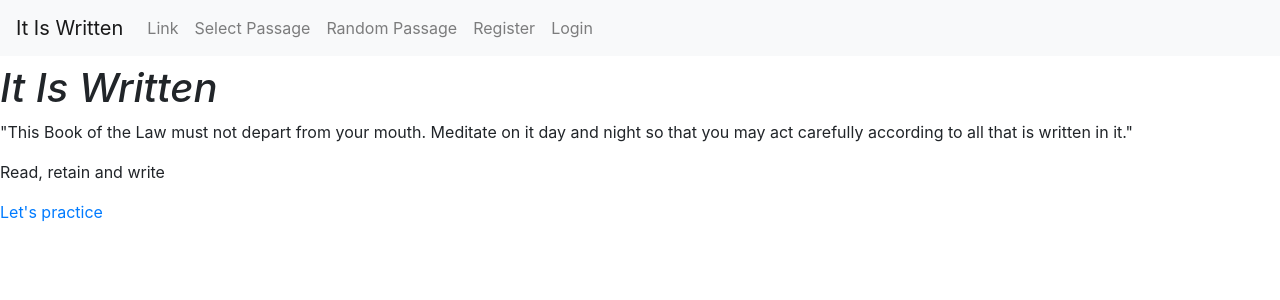
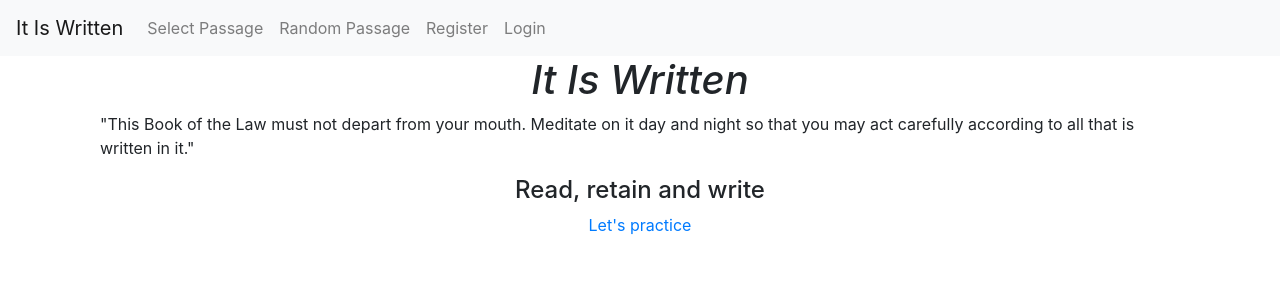
Before and after one commit to InnuendoX3/it-is-written, a React (Create React App) app in the folder client/: page / in a window 1280 px wide. Shown: the top 300 px of the page. Built offline with nearby package versions, Linux system fonts and the light colour scheme.

Commit message:
Bootstrap API lists

```diff
--- a/client/src/App.css
+++ b/client/src/App.css
@@ -1,8 +1,42 @@
+
+h1, h2, h3, h4 {
+  text-align: center;
+}
+
+.t-center {
+  text-align: center;
+}
+
+.f-cen-cen {
+  display: flex;
+  justify-content: center;
+}
+
+.bible_list {
+  display: flex;
+  flex-direction: column;
+  gap: 12px;
+}
+
+.botton_list {
+  display: flex;
+  flex-wrap: wrap;
+  justify-content: center;
+  gap: 2px;
+}
+
+.bible_text {
+  margin: 5vh 0;
+  font-size: 18px;
+  text-align: center;
+}
+
+.buttons_horizontal {
+  display: flex;
+  justify-content: space-between;
+}
 
 
-.little-spc {
-  padding: 1vh 0;
-}
 
 @media only screen and (max-width: 600px) {
   textarea {
--- a/client/src/components/Layout.jsx
+++ b/client/src/components/Layout.jsx
@@ -4,6 +4,8 @@ import { UserContext } from '../contexts/UserContext'
 import UserKit from '../data/UserKit'
 
 import NavigationBar from './Navbar'
+
+import Container from 'react-bootstrap/Container'
 
 export default function Layout({children}) {
   const { userData, setUserData, setIsAuthenticated, setIsAdmin } = useContext(UserContext)
@@ -35,9 +37,9 @@ export default function Layout({children}) {
   return (
     <div>
       <NavigationBar />
-      <main className='little-spc'>
+      <Container>
         {children}
-      </main>
+      </Container>
     </div>
   )
 }
--- a/client/src/components/Navbar.jsx
+++ b/client/src/components/Navbar.jsx
@@ -24,14 +24,15 @@ export default function NavigationBar() {
   }
 
   return (
-    <Navbar bg="light" expand="lg">
+    <Navbar bg="light" expand="md">
 
       <Navbar.Brand href='/'>It Is Written</Navbar.Brand>
 
       <Navbar.Toggle aria-controls="basic-navbar-nav" />
+
       <Navbar.Collapse id="basic-navbar-nav">
         <Nav className="mr-auto">
-          <Nav.Link href="#link">Link</Nav.Link>
+
           <Nav.Link href='/select'>Select Passage</Nav.Link>
 
           <Nav.Link href='/random'>Random Passage</Nav.Link>
--- a/client/src/components/intro/index.jsx
+++ b/client/src/components/intro/index.jsx
@@ -1,16 +1,18 @@
 import React from 'react'
 import { Link } from 'react-router-dom'
 
-//import Button from 'react-bootstrap/Button'
+import Container from 'react-bootstrap/Container'
 
 export default function Intro() {
 
   return (
-    <div className=''>
+    <Container className=''>
       <h1><em>It Is Written</em></h1>
       <p>"This Book of the Law must not depart from your mouth. Meditate on it day and night so that you may act carefully according to all that is written in it."</p>
-      <p>Read, retain and write</p>
-      <Link to="/select" >Let's practice</Link>
-    </div>
+      <h4>Read, retain and write</h4>
+      <div>
+        <Link className='f-cen-cen'  to="/select" >Let's practice</Link>
+      </div>
+    </Container>
   )
 }
--- a/client/src/components/practice/BibleVerse.jsx
+++ b/client/src/components/practice/BibleVerse.jsx
@@ -2,6 +2,8 @@ import React, { useContext, useState, useEffect } from 'react'
 import { BibleContext } from '../../contexts/BibleContext'
 
 import PassageKit from '../../data/PassageKit'
+import Container from 'react-bootstrap/Container'
+import Button from 'react-bootstrap/Button'
 
 export default function BibleVerse(props) {
   const { passage, setPassage } = useContext(BibleContext)
@@ -57,14 +59,18 @@ export default function BibleVerse(props) {
 
   return (
     <div className='little-spc'>
-      { passage && <p>{passage.content}</p>}
-      <button onClick={handleClick} >I'm ready!</button>
-      { !isFavourite &&
-        <button onClick={setFavourite} >Add as favourite</button>
+      { passage &&
+        <Container className='bible_text'>{passage.content}</Container>
       }
-      { isFavourite &&
-        <button onClick={unsetFavourite} >Delete from favourite</button>
-      }
+      <Container className='buttons_horizontal'>
+        { !isFavourite &&
+          <Button variant="light" onClick={setFavourite} >Add as favourite</Button>
+        }
+        { isFavourite &&
+          <Button variant="warning" onClick={unsetFavourite} >Delete from favourite</Button>
+        }
+        <Button onClick={handleClick} >I'm ready!</Button>
+      </Container>
     </div>
   )
 }
--- a/client/src/components/select/BibleList.jsx
+++ b/client/src/components/select/BibleList.jsx
@@ -1,5 +1,7 @@
 import React, { useState } from 'react'
 import axios from 'axios'
+
+import Button from 'react-bootstrap/Button'
 
 export default function BibleList(props) {
   const { content, setContent, selection, setSelection } = props
@@ -42,15 +44,16 @@ export default function BibleList(props) {
       <h3 onClick={handleOnTitleClick} >{bibleTitle}</h3>
 
       { !isSelected &&
-        <div className='little-spc'>
+        <div className='bible_list'>
           { content.bibles.map( (bible, index) => {
               return (
-                <button
+                <Button
+                  variant='dark'
                   key={index}
                   onClick={ e => selectBible(bible, e)}
                 >
                   {bible.name}
-                </button>
+                </Button>
               )
             })
           }
--- a/client/src/components/select/BookList.jsx
+++ b/client/src/components/select/BookList.jsx
@@ -1,5 +1,7 @@
 import React, { useState } from 'react'
 import axios from 'axios'
+
+import Button from 'react-bootstrap/Button'
 
 export default function BookList(props) {
   const { content, setContent, selection, setSelection } = props
@@ -34,15 +36,16 @@ export default function BookList(props) {
       <h3 onClick={handleOnTitleClick} >{bookTitle}</h3>
 
       { !isSelected &&
-        <div  className='little-spc'>
+        <div  className='botton_list'>
           { content.books.map( (book, index) => {
               return (
-                <button
+                <Button
+                  variant="light"
                   key={index}
                   onClick={ e => selectBook(book, e)}
                 >
                   {book.name}
-                </button>
+                </Button>
               )
             })
           }
--- a/client/src/components/select/ChapterList.jsx
+++ b/client/src/components/select/ChapterList.jsx
@@ -1,5 +1,7 @@
 import React, { useState } from 'react'
 import axios from 'axios'
+
+import Button from 'react-bootstrap/Button'
 
 export default function ChapterList(props) {
   const { content, setContent, selection, setSelection } = props
@@ -32,12 +34,12 @@ export default function ChapterList(props) {
       <h3 onClick={handleOnTitleClick}>{chapterNumberTitle}</h3>
 
       { !isSelected &&
-        <div className='little-spc'>
+        <div className='botton_list'>
           { content.chapters.map( (chapter, index) => {
               return (
-                <button key={index} onClick={ e => selectChapter(chapter, e)} >
+                <Button key={index} onClick={ e => selectChapter(chapter, e)} variant="light" >
                   {chapter.number}
-                </button>
+                </Button>
               )
             })
           }
--- a/client/src/components/select/VerseList.jsx
+++ b/client/src/components/select/VerseList.jsx
@@ -1,6 +1,8 @@
 import React, { useState, useContext } from 'react'
 import { Redirect } from 'react-router'
 import axios from 'axios'
+
+import Button from 'react-bootstrap/Button'
 
 import { BibleContext } from '../../contexts/BibleContext'
 
@@ -71,12 +73,12 @@ export default function VerseList(props) {
       <h3 onClick={handleOnTitleClick}>{verseNumberTitle}</h3>
 
       { !isSelected &&
-        <div className='little-spc'>
+        <div className='botton_list'>
           { verseList.map( (verse, index) => {
               return (
-                <button key={index} onClick={ e => selectVerse(verse, e)}>
+                <Button key={index} onClick={ e => selectVerse(verse, e)} variant="light">
                   {verse.number}
-                </button>
+                </Button>
               )
             })
           }
```
